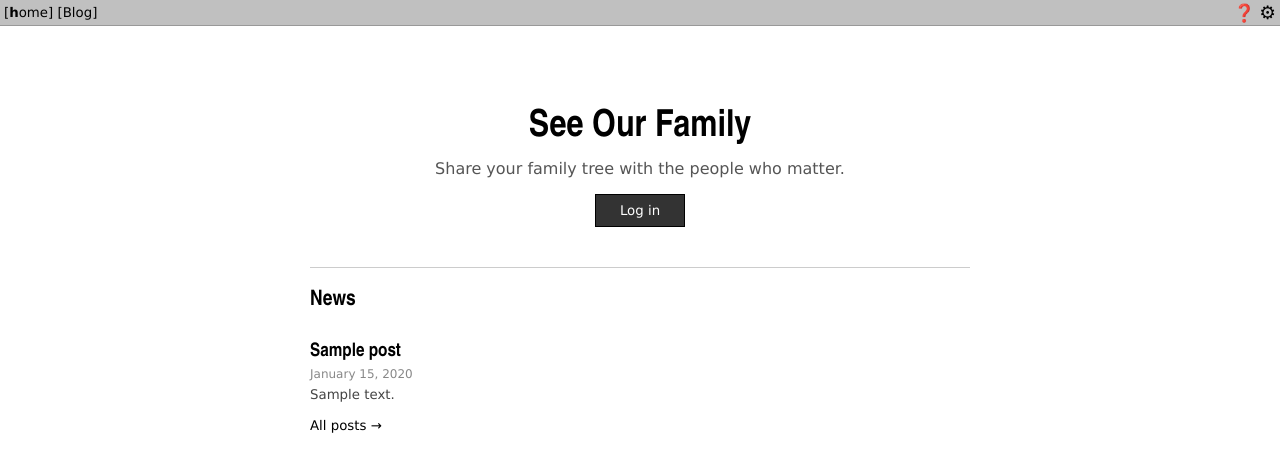
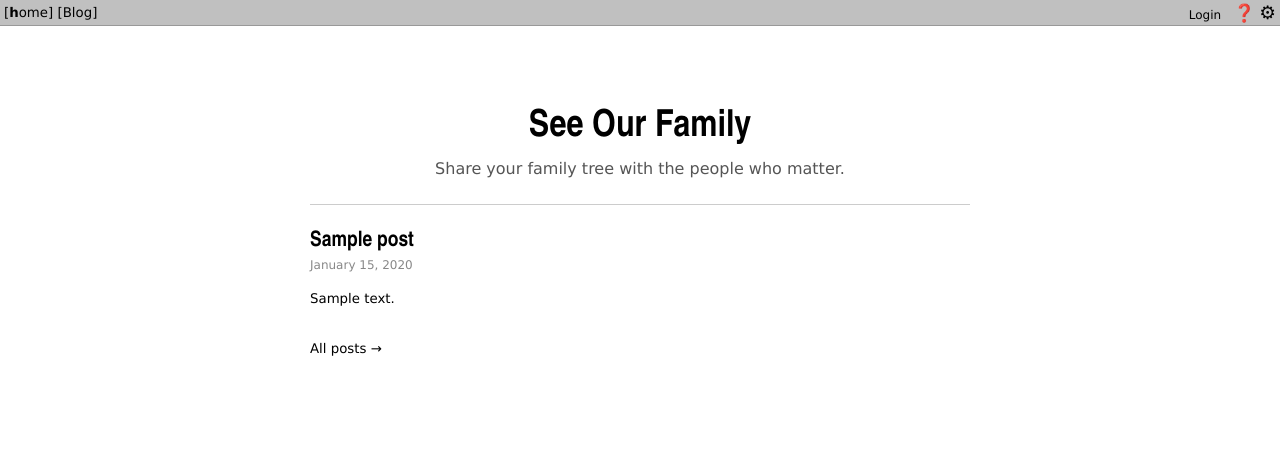
Before and after one commit to sebduk/seeourfamily, a PHP site: page / in a window 1280 px wide. Shown: the top 472 px of the page. Run offline with PHP 8.4, Linux system fonts and the light colour scheme; tables that the repository leaves empty hold one stand-in row (values such as "Sample post"); some libraries are stand-ins or nearby versions.

Commit message:
Redesign home page and fix blog accent display
- Move Login link to top bar (left of help icon) for unauthenticated users
- Make tagline translatable across all 7 languages (en/fr/es/it/pt/de/nl)
- Show full latest blog post on landing page instead of excerpts
- Add "News" section below with remaining post excerpts (translatable)
- Add "All posts" link (translatable)
- Fix accent entities (&#xxx;) showing literally in blog excerpts by
  decoding HTML entities before escaping for display
- Remove landing page CTA button (login now in top bar)

https://claude.ai/code/session_013uned5wzaK9ApRt6D6DPxU

```diff
--- a/lang/de.php
+++ b/lang/de.php
@@ -21,6 +21,10 @@ return [
     'menu_people'     => '<b>L</b>eute',
     'menu_couples'    => '<b>P</b>aare',
     'menu_comments'   => '<b>A</b>nmerkungen',
+
+    'landing_tagline' => 'Teilen Sie Ihren Stammbaum mit den Menschen, die Ihnen wichtig sind.',
+    'news'            => 'Neuigkeiten',
+    'all_posts'       => 'Alle Beitr&auml;ge',
 
     'full_ascendance'  => 'Alle Vorfahren',
     'full_descendance' => 'Alle Nachfahren',
--- a/lang/en.php
+++ b/lang/en.php
@@ -56,6 +56,11 @@ return [
     'calendar_warn'   => 'Only individuals for whom a precise birthdate is known are listed',
     'pictures_all'    => 'View all pictures',
 
+    // Landing page
+    'landing_tagline' => 'Share your family tree with the people who matter.',
+    'news'            => 'News',
+    'all_posts'       => 'All posts',
+
     // Login & account
     'login_message'    => 'Log in to access your family tree.',
     'password'         => 'Password',
--- a/lang/es.php
+++ b/lang/es.php
@@ -21,6 +21,10 @@ return [
     'menu_people'     => '<b>p</b>ersonas',
     'menu_couples'    => '<b>p</b>arejas',
     'menu_comments'   => '<b>c</b>omentarios',
+
+    'landing_tagline' => 'Comparte tu &aacute;rbol geneal&oacute;gico con quienes m&aacute;s importan.',
+    'news'            => 'Noticias',
+    'all_posts'       => 'Todos los art&iacute;culos',
 
     'full_ascendance'  => 'Ver todos los Padres',
     'full_descendance' => 'Ver todos los Hijos',
--- a/lang/fr.php
+++ b/lang/fr.php
@@ -22,6 +22,10 @@ return [
     'menu_people'     => '<b>p</b>ersonnes',
     'menu_couples'    => '<b>c</b>ouples',
     'menu_comments'   => '<b>c</b>ommentaires',
+
+    'landing_tagline' => 'Partagez votre arbre g&eacute;n&eacute;alogique avec ceux qui comptent.',
+    'news'            => 'Actualit&eacute;s',
+    'all_posts'       => 'Tous les articles',
 
     'last_updates'     => 'Derni&egrave;res mises &agrave; jour',
     'full_ascendance'  => 'Ascendance compl&egrave;te',
--- a/lang/it.php
+++ b/lang/it.php
@@ -21,6 +21,10 @@ return [
     'menu_people'     => '<b>p</b>ersone',
     'menu_couples'    => '<b>c</b>oppie',
     'menu_comments'   => '<b>c</b>ommentari',
+
+    'landing_tagline' => 'Condividi il tuo albero genealogico con le persone che contano.',
+    'news'            => 'Novit&agrave;',
+    'all_posts'       => 'Tutti gli articoli',
 
     'full_ascendance'  => 'Tutti Genitori',
     'full_descendance' => 'Tutti Figli',
--- a/lang/nl.php
+++ b/lang/nl.php
@@ -21,6 +21,10 @@ return [
     'menu_people'     => '<b>m</b>ensen',
     'menu_couples'    => '<b>p</b>aren',
     'menu_comments'   => '<b>c</b>ommentaren',
+
+    'landing_tagline' => 'Deel uw stamboom met de mensen die ertoe doen.',
+    'news'            => 'Nieuws',
+    'all_posts'       => 'Alle berichten',
 
     'full_ascendance'  => 'Alle ouders',
     'full_descendance' => 'Alle kinderen',
--- a/lang/pt.php
+++ b/lang/pt.php
@@ -21,6 +21,10 @@ return [
     'menu_people'     => '<b>p</b>essoas',
     'menu_couples'    => '<b>c</b>asais',
     'menu_comments'   => '<b>c</b>oment&aacute;rios',
+
+    'landing_tagline' => 'Partilhe a sua &aacute;rvore geneal&oacute;gica com quem mais importa.',
+    'news'            => 'Not&iacute;cias',
+    'all_posts'       => 'Todos os artigos',
 
     'full_ascendance'  => 'Veja todos os Pais',
     'full_descendance' => 'Veja todas as Crian&ccedil;as',
--- a/style.css
+++ b/style.css
@@ -498,17 +498,16 @@ hr { border: none; border-top: 1px solid #666; }
  * PUBLIC LANDING PAGE
  * ============================================================ */
 .landing { max-width: 700px; margin: 0 auto; padding: 20px; }
-.landing-hero { text-align: center; padding: 40px 0 30px; }
+.landing-hero { text-align: center; padding: 40px 0 10px; }
 .landing-hero h1 { font-size: 28pt; margin-bottom: 8px; }
-.landing-tagline { font-size: 12pt; color: #555; margin-bottom: 16px; }
-.landing-cta {
-    display: inline-block; padding: 8px 24px;
-    background: #333; color: #fff; text-decoration: none;
-    border: 1px solid #000;
-}
-.landing-cta:hover { background: #555; }
+.landing-tagline { font-size: 12pt; color: #555; margin-bottom: 0; }
+.landing-sep { border: none; border-top: 1px solid #ccc; margin: 16px 0; }
+.landing-feature { padding: 8px 0 16px; }
+.landing-feature h2 { margin: 0 0 4px; }
+.landing-feature h2 a { color: #000; text-decoration: none; }
+.landing-feature h2 a:hover { text-decoration: underline; }
 
-.landing-blog { border-top: 1px solid #ccc; padding-top: 20px; margin-top: 10px; }
+.landing-blog { padding-top: 8px; }
 .landing-blog h2 { margin-bottom: 12px; }
 
 /* ============================================================
--- a/templates/layout.php
+++ b/templates/layout.php
@@ -41,6 +41,7 @@ if ($cookieSize >= 8 && $cookieSize <= 16) $bodyStyle .= 'font-size:' . $cookieS
         .settings-wrap { position: relative; display: inline-block; }
         .settings-toggle { cursor: pointer; font-size: 14pt; }
         .help-icon { font-size: 13pt; }
+        .menu-login-link { margin-right: 8px; font-size: 9pt; }
         .settings-panel {
             display: none; position: absolute; right: 0; top: 100%;
             background: #fff; border: 1px solid #999; padding: 8px;
@@ -96,6 +97,9 @@ if ($cookieSize >= 8 && $cookieSize <= 16) $bodyStyle .= 'font-size:' . $cookieS
             <?php endif; ?>
         </div>
         <div class="menu-right">
+            <?php if (!$isLoggedIn): ?>
+                <a href="/login" class="menu-login-link"><?= $L['btn_login'] ?></a>
+            <?php endif; ?>
             <a href="/help" class="help-icon" title="Help">&#x2753;</a>
             <div class="settings-wrap">
                 <a href="#" class="settings-toggle" onclick="toggleSettings(event)" title="Settings">&#9881;</a>
--- a/templates/pages/blog.php
+++ b/templates/pages/blog.php
@@ -33,7 +33,7 @@ $posts = $stmt->fetchAll();
 ?>
 
 <div class="page-wrap blog-listing">
-    <h1>News</h1>
+    <h1><?= $L['news'] ?></h1>
 
     <?php if (empty($posts)): ?>
         <p>No posts yet.</p>
@@ -44,7 +44,7 @@ $posts = $stmt->fetchAll();
             <?php if ($post['published_at']): ?>
                 <time class="blog-date"><?= date('F j, Y', strtotime($post['published_at'])) ?></time>
             <?php endif; ?>
-            <p class="blog-excerpt"><?= h(mb_strimwidth(strip_tags($post['body']), 0, 300, '...')) ?></p>
+            <p class="blog-excerpt"><?= h(mb_strimwidth(html_entity_decode(strip_tags($post['body']), ENT_QUOTES, 'UTF-8'), 0, 300, '...')) ?></p>
             <p><a href="/blog/<?= h($post['uuid']) ?>">Read more &rarr;</a></p>
         </article>
         <?php endforeach; ?>
--- a/templates/pages/home.php
+++ b/templates/pages/home.php
@@ -61,24 +61,42 @@ if (!$family) {
     <div class="landing">
         <div class="landing-hero">
             <h1>See Our Family</h1>
-            <p class="landing-tagline">Share your family tree with the people who matter.</p>
-            <p><a href="/login" class="landing-cta">Log in</a></p>
+            <p class="landing-tagline"><?= $L['landing_tagline'] ?></p>
         </div>
 
+        <hr class="landing-sep">
+
+        <?php if ($recentPosts):
+            $latestPost = array_shift($recentPosts);
+        ?>
+        <article class="landing-feature">
+            <h2><a href="/blog/<?= h($latestPost['uuid']) ?>"><?= h($latestPost['title']) ?></a></h2>
+            <?php if ($latestPost['published_at']): ?>
+                <time class="blog-date"><?= date('F j, Y', strtotime($latestPost['published_at'])) ?></time>
+            <?php endif; ?>
+            <div class="blog-body">
+                <?= \SeeOurFamily\Html::sanitize($latestPost['body']) ?>
+            </div>
+        </article>
+
         <?php if ($recentPosts): ?>
+        <hr class="landing-sep">
+
         <div class="landing-blog">
-            <h2>News</h2>
+            <h2><?= $L['news'] ?></h2>
             <?php foreach ($recentPosts as $post): ?>
             <article class="blog-card">
                 <h3><a href="/blog/<?= h($post['uuid']) ?>"><?= h($post['title']) ?></a></h3>
                 <?php if ($post['published_at']): ?>
                     <time class="blog-date"><?= date('F j, Y', strtotime($post['published_at'])) ?></time>
                 <?php endif; ?>
-                <p class="blog-excerpt"><?= h(mb_strimwidth(strip_tags($post['body']), 0, 200, '...')) ?></p>
+                <p class="blog-excerpt"><?= h(mb_strimwidth(html_entity_decode(strip_tags($post['body']), ENT_QUOTES, 'UTF-8'), 0, 200, '...')) ?></p>
             </article>
             <?php endforeach; ?>
-            <p><a href="/blog">All posts &rarr;</a></p>
         </div>
+        <?php endif; ?>
+
+        <p><a href="/blog"><?= $L['all_posts'] ?> &rarr;</a></p>
         <?php endif; ?>
     </div>
 
```
